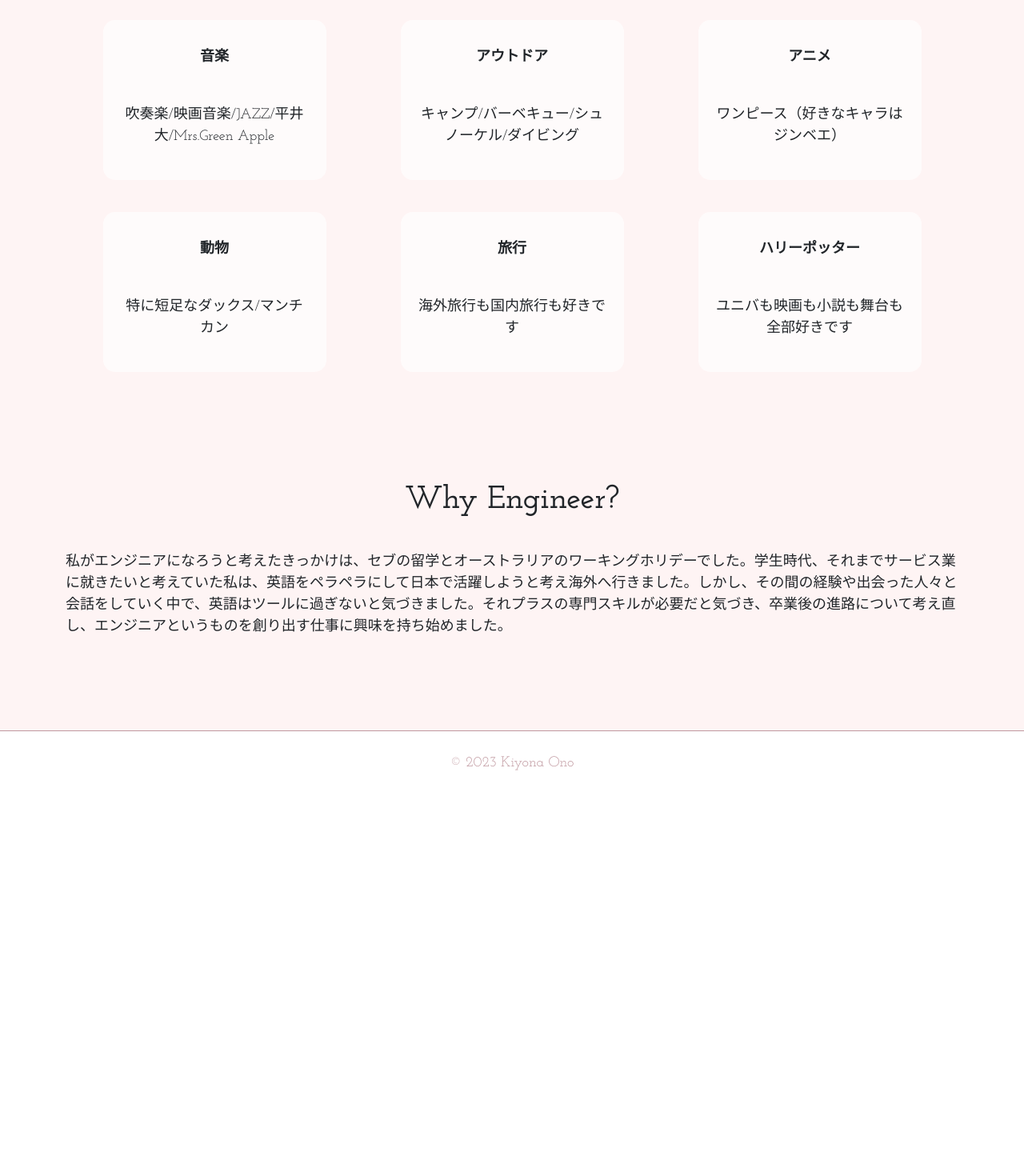
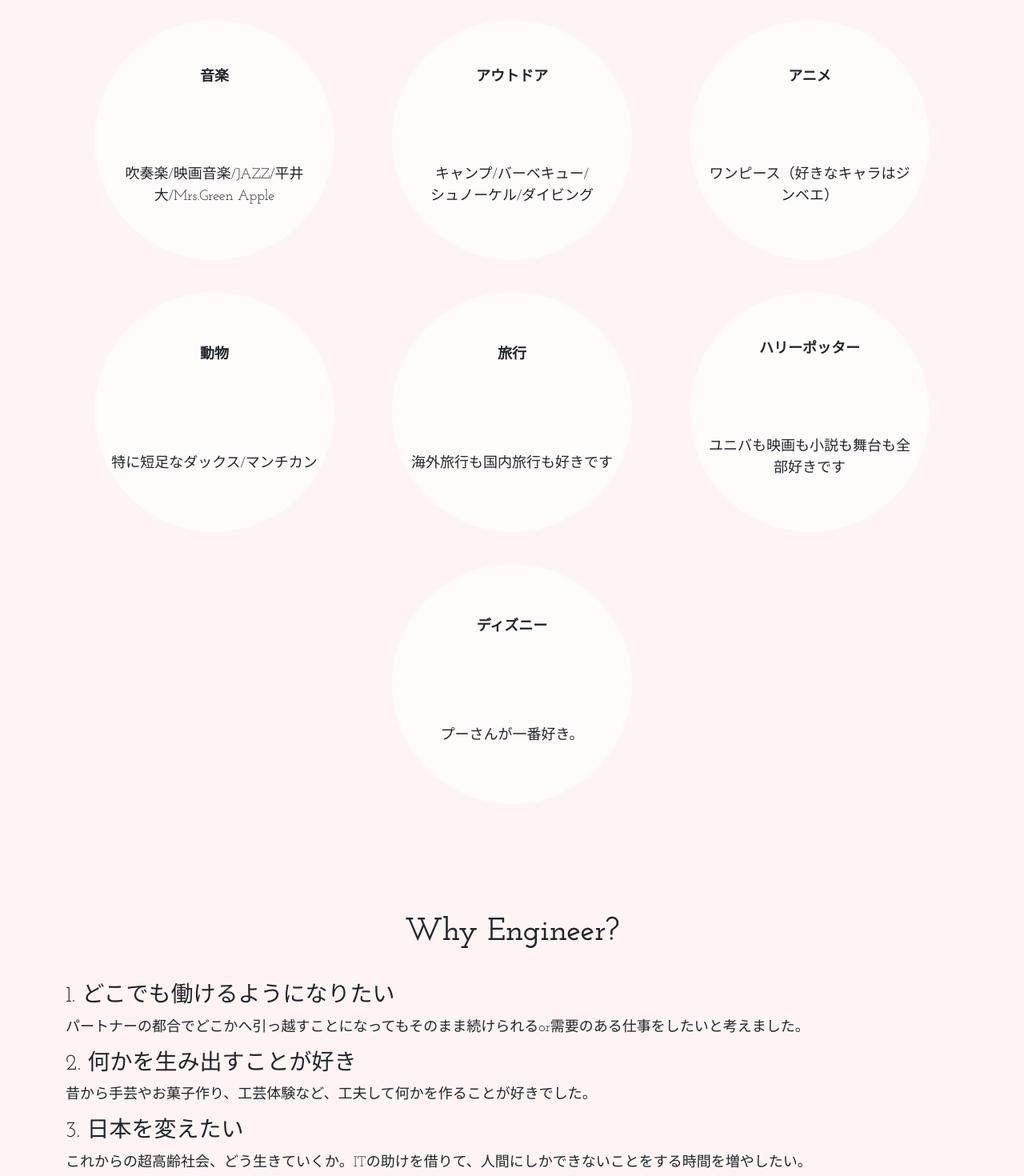
Before and after one commit to kiyomaron/portfolio, a React (Create React App) app: page /profile in a window 1280 px wide. Shown: the part 3120-4590 px from the top of the page at 80% size. Before the commit the page ends 4114 px from the top, so only its background shows below. Built offline with nearby package versions, Linux system fonts and the light colour scheme.

Commit message:
Add contents into profile page

```diff
--- a/src/components/ProfilePage.css
+++ b/src/components/ProfilePage.css
@@ -6,10 +6,10 @@
     text-align: center;
 }
 .hobby {
-    width: 25%;
-    height: 200px;
+    width: 300px;
+    height: 300px;
     background-color: rgba(255,255,255,0.7);
-    border-radius: 15px;
+    border-radius: 50%;
     padding: 20px;
     margin: 20px;
     display: flex;
--- a/src/components/ProfilePage.jsx
+++ b/src/components/ProfilePage.jsx
@@ -128,7 +128,7 @@ const ProfilePage = () => {
 
                     <div className='hobby'>
                         <dt>アウトドア</dt>
-                        <dd>キャンプ/バーベキュー/シュノーケル/ダイビング</dd>
+                        <dd>キャンプ/バーベキュー/<br></br>シュノーケル/ダイビング</dd>
                     </div>
 
                     <div className='hobby'>
@@ -150,13 +150,23 @@ const ProfilePage = () => {
                         <dt>ハリーポッター</dt>
                         <dd>ユニバも映画も小説も舞台も全部好きです</dd>
                     </div>
+
+                    <div className='hobby'>
+                        <dt>ディズニー</dt>
+                        <dd>プーさんが一番好き。</dd>
+                    </div>
                 </dl>
             </div>
 
 
             <div>
                 <h2 className='text-center section-title'>Why Engineer?</h2>
-                <p>私がエンジニアになろうと考えたきっかけは、セブの留学とオーストラリアのワーキングホリデーでした。学生時代、それまでサービス業に就きたいと考えていた私は、英語をペラペラにして日本で活躍しようと考え海外へ行きました。しかし、その間の経験や出会った人々と会話をしていく中で、英語はツールに過ぎないと気づきました。それプラスの専門スキルが必要だと気づき、卒業後の進路について考え直し、エンジニアというものを創り出す仕事に興味を持ち始めました。</p>
+                <h3>1. どこでも働けるようになりたい</h3>
+                <p>パートナーの都合でどこかへ引っ越すことになってもそのまま続けられるor需要のある仕事をしたいと考えました。</p>
+                <h3>2. 何かを生み出すことが好き</h3>
+                <p>昔から手芸やお菓子作り、工芸体験など、工夫して何かを作ることが好きでした。</p>
+                <h3>3. 日本を変えたい</h3>
+                <p>これからの超高齢社会、どう生きていくか。ITの助けを借りて、人間にしかできないことをする時間を増やしたい。</p>
 
             </div>
         </div>
```
